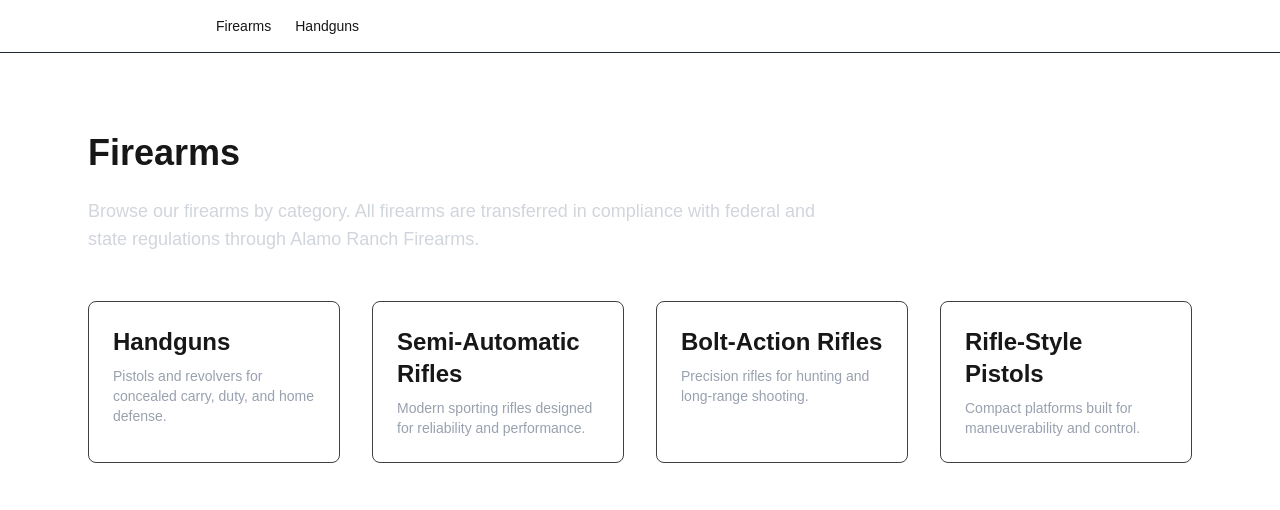
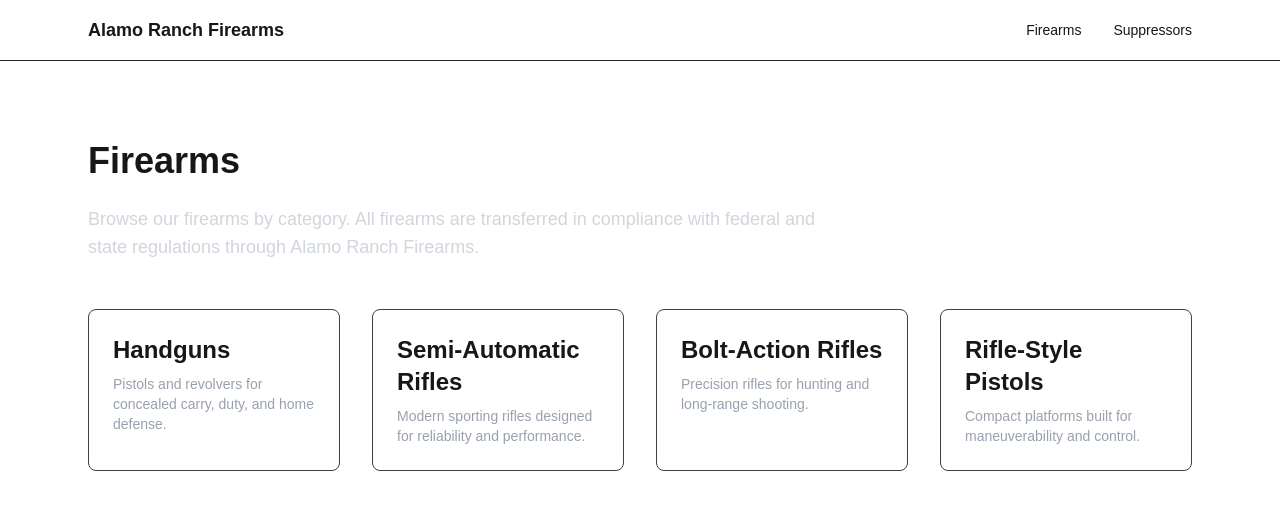
Before and after one commit to alamoranchfirearms-stack/arf-frontend, a Next.js app: page /firearms in a window 1280 px wide. Shown: the top 510 px of the page. Built offline with nearby package versions, Linux system fonts and the light colour scheme.

Commit message:
Use HeaderNav in root layout

```diff
--- a/app/layout.tsx
+++ b/app/layout.tsx
@@ -2,8 +2,7 @@
 import { Geist, Geist_Mono } from "next/font/google";
 import "./globals.css";
 import { Analytics } from "@vercel/analytics/react";
-import Nav from "./components/Nav";
-
+import HeaderNav from "./components/HeaderNav";
 
 const geistSans = Geist({
   variable: "--font-geist-sans",
@@ -28,7 +27,7 @@
   return (
     <html lang="en">
       <body>
-        <Nav />
+        <HeaderNav />
         {children}
         <Analytics />
       </body>
```
